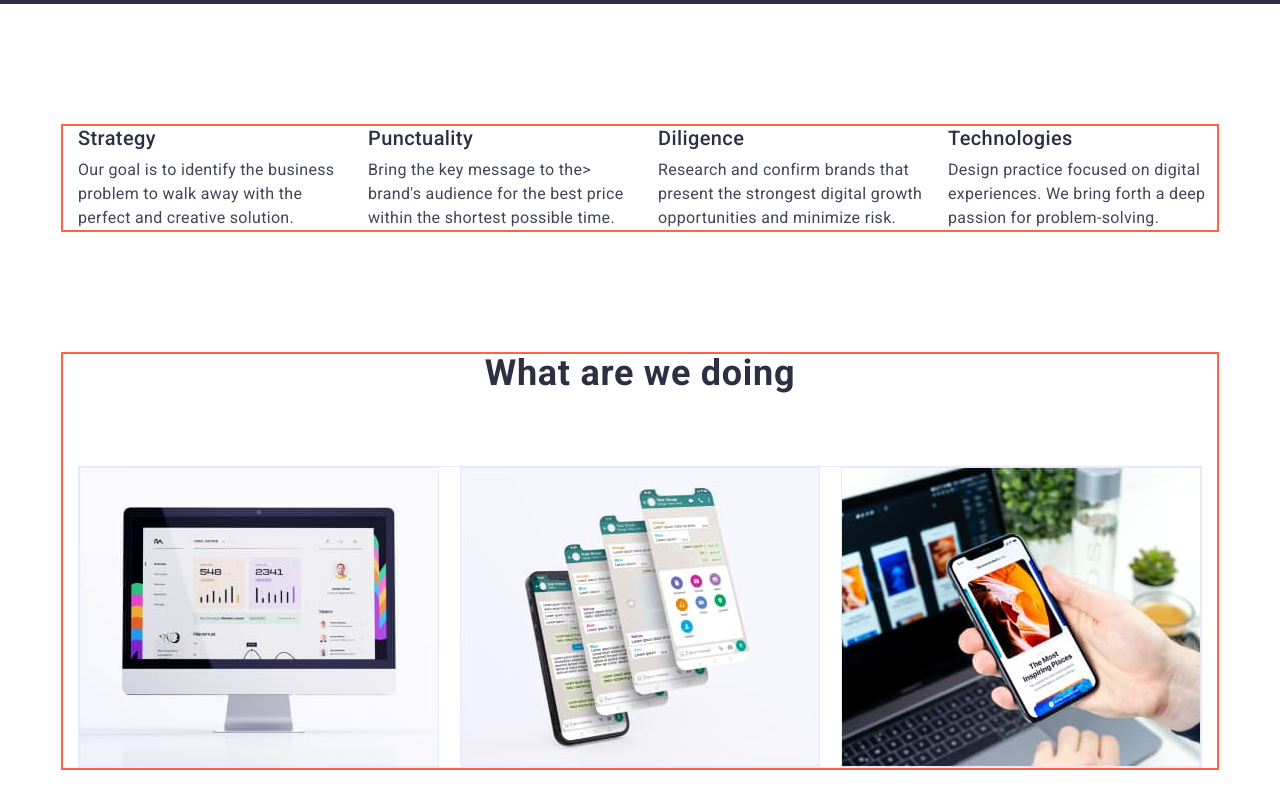
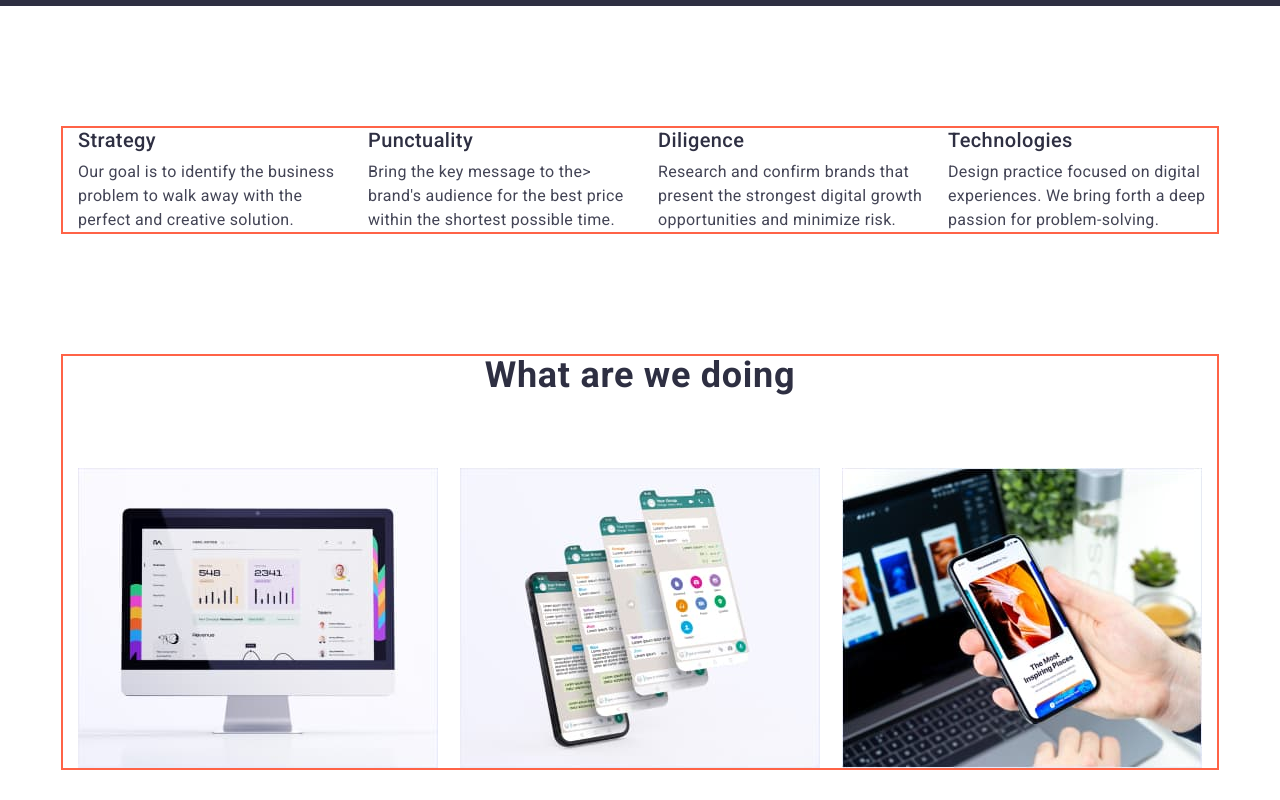
Before and after one commit to leomenny/goit-markup-hw-03, a plain HTML site: page index.html in a window 1280 px wide. Shown: the part 680-1480 px from the top of the page. Drawn offline with nearby package versions, Linux system fonts and the light colour scheme.

Commit message:
minor styling changes

```diff
--- a/css/styles.css
+++ b/css/styles.css
@@ -60,6 +60,7 @@ body {
 .page-header {
   padding-top: 24px;
   padding-bottom: 24px;
+  border: 1px solid #e7e9fc;
 }
 
 .page-header-container {
@@ -175,8 +176,8 @@ body {
 /* goals and Benefits */
 
 .goals-and-benefits {
-  margin-top: 120px;
-  margin-bottom: 120px;
+  padding-top: 120px;
+  padding-bottom: 120px;
 }
 
 .feature {
@@ -230,9 +231,15 @@ body {
 }
 
 /* what are we doing */
+
+.what-are-we-doing {
+  padding-bottom: 120px;
+}
+
+/* what are we doing */
 /* our team */
 
-.what-are-we-doing,
+.what-are-we-doing-title,
 .our-team {
   color: var(--primary-text-color);
   font-weight: 700;
@@ -261,10 +268,6 @@ body {
 
 .our-team-background {
   background-color: #f4f4fd;
-}
-
-.team {
-  margin-top: 120px;
   padding-top: 120px;
   padding-bottom: 120px;
 }
@@ -326,14 +329,11 @@ body {
   border: none;
 }
 
-.images {
-  border: 1px solid #e7e9fc;
-}
-
 .explanation-for-cards-portfolio {
   padding-top: 32px;
   padding-bottom: 32px;
   padding-left: 16px;
+  border: 1px solid #e7e9fc;
 }
 
 /* footer */
--- a/index.html
+++ b/index.html
@@ -62,8 +62,8 @@
         </div>
       </section>
       <!-- goals and Benefits -->
-      <section>
-        <div class="container goals-and-benefits">
+      <section class="goals-and-benefits">
+        <div class="container">
           <h2 hidden>Goals and Benefits</h2>
           <ul class="list feature">
             <li class="strategy">
@@ -98,9 +98,9 @@
         </div>
       </section>
       <!-- what are we doing -->
-      <section>
+      <section class="what-are-we-doing">
         <div class="container">
-          <h2 class="what-are-we-doing">What are we doing</h2>
+          <h2 class="what-are-we-doing-title">What are we doing</h2>
           <ul class="list images">
             <li>
               <img
```
Also changed, not shown: portfolio.html (+2 -2 lines).
